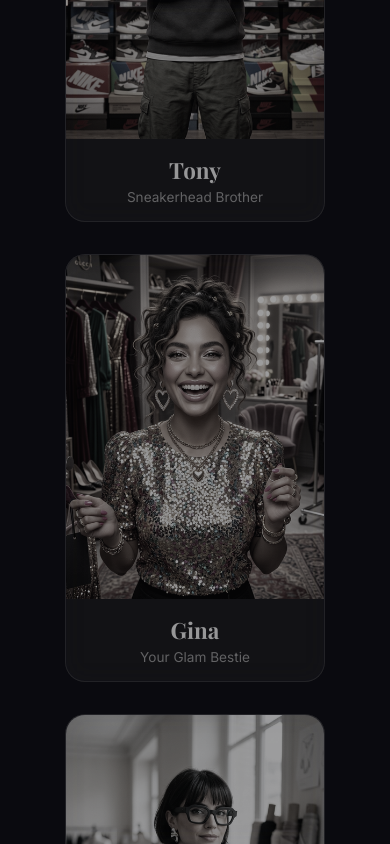
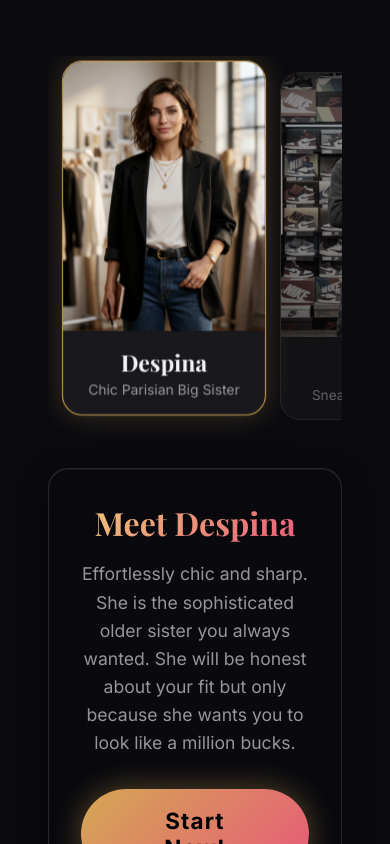
Before and after one commit to BigBrown10/haute-couture-ai, a Next.js app: page / in a window 390 px wide. Built offline with nearby package versions, Linux system fonts and the light colour scheme; no server answers; a web font is replaced by a local one.

Commit message:
fix: horizontal scroller for personas, mobile optimization, single-row enforcement

```diff
--- a/src/app/globals.css
+++ b/src/app/globals.css
@@ -897,13 +897,46 @@ body {
 .avatars-container {
   display: flex;
   gap: var(--space-xl);
-  justify-content: center;
-  flex-wrap: wrap;
-  margin-bottom: var(--space-2xl);
+  justify-content: flex-start;
+  /* Aligns to start for better scrolling experience */
+  flex-wrap: nowrap;
+  /* FORCED SINGLE ROW */
+  overflow-x: auto;
+  width: 100%;
+  padding: 1rem 1rem 2rem 1rem;
+  /* Space for scrollbar */
+  margin-bottom: var(--space-xl);
+  scrollbar-width: none;
+  /* Hide standard scrollbar for custom look */
+  scroll-behavior: smooth;
+  scroll-snap-type: x mandatory;
+  /* Premium mobile snapping */
+  -webkit-overflow-scrolling: touch;
+}
+
+.avatars-container::-webkit-scrollbar {
+  display: none;
+  /* Keep it clean, use the cards as visual cues */
+}
+
+/* Ensure container is centered but scrollable if overflowing */
+.landing-content-wide {
+  max-width: 1200px;
+  width: 100%;
+  padding: var(--space-2xl);
+  display: flex;
+  flex-direction: column;
+  align-items: center;
+  overflow: hidden;
+  /* Prevent horizontal body scroll */
 }
 
 .avatar-card {
   width: 260px;
+  flex-shrink: 0;
+  /* Prevent cards from shrinking */
+  scroll-snap-align: center;
+  /* Center snap on mobile */
   background: var(--glass-bg);
   backdrop-filter: blur(12px);
   -webkit-backdrop-filter: blur(12px);
@@ -914,6 +947,22 @@ body {
   transition: all var(--duration-normal) var(--ease-out-expo);
   opacity: 0.6;
   filter: grayscale(0.8);
+}
+
+@media (max-width: 768px) {
+  .avatar-card {
+    width: 200px;
+    /* Smaller cards for mobile */
+  }
+
+  .avatars-container {
+    gap: var(--space-md);
+    padding: 1rem;
+  }
+
+  .landing-title {
+    font-size: 1.8rem;
+  }
 }
 
 .avatar-card:hover {
@@ -1317,6 +1366,7 @@ body {
   color: var(--text-primary);
   margin-bottom: var(--space-lg);
   display: -webkit-box;
+  line-clamp: 2;
   -webkit-line-clamp: 2;
   -webkit-box-orient: vertical;
   overflow: hidden;
```
